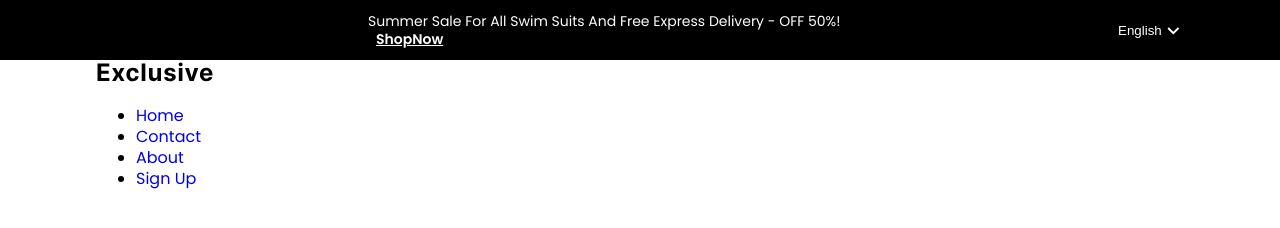
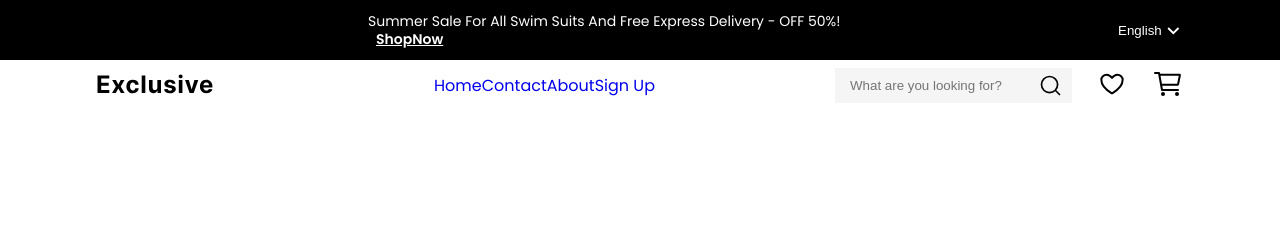
Before and after one commit to mahmood-mohie/super-shopping, a website: page index.html in a window 1280 px wide. Drawn offline with Linux system fonts and the light colour scheme.

Commit message:
create header markup

```diff
--- a/app/scss/_globals.scss
+++ b/app/scss/_globals.scss
@@ -16,6 +16,7 @@ body {
     margin: 0;
     padding: 0;
     line-height: 1.3;
+    color: $black;
 }
 a, a:visited , a:hover {
     text-decoration: none;
--- /dev/null
+++ b/app/scss/_header.scss
@@ -0,0 +1,56 @@
+.header {
+    nav {
+        display: flex;
+        justify-content: space-between;
+        align-items: center;
+    }
+    &__logo {
+        svg {
+
+        }
+    }
+    &__links {
+        list-style-type: none;
+        display: flex;
+
+    }
+    &__widget {
+        display: flex;
+        a {
+            svg {
+                width: 32px;
+                height: 32px;
+            }
+            margin-left: 24px;
+        }
+
+    }
+    &__search {
+      position: relative;
+      input[type="text"] {
+        padding: 10px 45px 10px 15px;
+        border: 0;
+        background-color:$inputBg;
+      }
+      a {
+        position: absolute;
+        top: 4px;
+        right: 8px;
+            svg {
+                width: 27px;
+                height: 27px;
+            }
+        }
+    }
+
+
+    &__profile {
+        display: none;
+        background-image: url(../../images/icons/User=Off.svg);
+        width: 32px;
+        height: 32px;
+        background-repeat: no-repeat;
+        background-size: cover;
+    }
+
+}
--- a/app/scss/style.scss
+++ b/app/scss/style.scss
@@ -5,3 +5,4 @@
 
 @import "globals";
 @import "topHeader";
+@import "header";
--- a/index.html
+++ b/index.html
@@ -43,7 +43,30 @@
                     <li><a href="#">About</a></li>
                     <li><a href="#">Sign Up</a></li>
                 </ul>
-
+                <div class="header__widget">
+                    <div class="header__search">
+                        <input type="text" placeholder="What are you looking for?">
+                        <a href="#">
+                            <svg width="24" height="24" viewBox="0 0 24 24" fill="none" xmlns="http://www.w3.org/2000/svg">
+                                <path d="M20 20L16.2223 16.2156M18.3158 11.1579C18.3158 13.0563 17.5617 14.8769 16.2193 16.2193C14.8769 17.5617 13.0563 18.3158 11.1579 18.3158C9.2595 18.3158 7.43886 17.5617 6.0965 16.2193C4.75413 14.8769 4 13.0563 4 11.1579C4 9.2595 4.75413 7.43886 6.0965 6.0965C7.43886 4.75413 9.2595 4 11.1579 4C13.0563 4 14.8769 4.75413 16.2193 6.0965C17.5617 7.43886 18.3158 9.2595 18.3158 11.1579V11.1579Z" stroke="black" stroke-width="1.5" stroke-linecap="round"/>
+                            </svg>
+                        </a>
+                    </div>
+                    <a href="#" class="header__wishlist">
+                        <svg width="24" height="24" viewBox="0 0 24 24" fill="none" xmlns="http://www.w3.org/2000/svg">
+                            <path d="M8 5C5.7912 5 4 6.73964 4 8.88594C4 10.6185 4.7 14.7305 11.5904 18.8873C11.7138 18.961 11.8555 19 12 19C12.1445 19 12.2862 18.961 12.4096 18.8873C19.3 14.7305 20 10.6185 20 8.88594C20 6.73964 18.2088 5 16 5C13.7912 5 12 7.35511 12 7.35511C12 7.35511 10.2088 5 8 5Z" stroke="black" stroke-width="1.5" stroke-linecap="round" stroke-linejoin="round"/>
+                        </svg>
+                    </a>
+                    <a href="#" class="header__cart">
+                        <svg title="cart icon" width="24" height="24" viewBox="0 0 24 24" fill="none" xmlns="http://www.w3.org/2000/svg">
+                            <path d="M8.25 20.25C8.66421 20.25 9 19.9142 9 19.5C9 19.0858 8.66421 18.75 8.25 18.75C7.83579 18.75 7.5 19.0858 7.5 19.5C7.5 19.9142 7.83579 20.25 8.25 20.25Z" stroke="black" stroke-width="1.5" stroke-linecap="round" stroke-linejoin="round"/>
+                            <path d="M18.75 20.25C19.1642 20.25 19.5 19.9142 19.5 19.5C19.5 19.0858 19.1642 18.75 18.75 18.75C18.3358 18.75 18 19.0858 18 19.5C18 19.9142 18.3358 20.25 18.75 20.25Z" stroke="black" stroke-width="1.5" stroke-linecap="round" stroke-linejoin="round"/>
+                            <path d="M2.25 3.75H5.25L7.5 16.5H19.5" stroke="black" stroke-width="1.5" stroke-linecap="round" stroke-linejoin="round"/>
+                            <path d="M7.5 12.5H19.1925C19.2792 12.5001 19.3633 12.4701 19.4304 12.4151C19.4975 12.3601 19.5434 12.2836 19.5605 12.1986L20.9105 5.44859C20.9214 5.39417 20.92 5.338 20.9066 5.28414C20.8931 5.23029 20.8679 5.18009 20.8327 5.13717C20.7975 5.09426 20.7532 5.05969 20.703 5.03597C20.6528 5.01225 20.598 4.99996 20.5425 5H6" stroke="black" stroke-width="1.5" stroke-linecap="round" stroke-linejoin="round"/>
+                        </svg>
+                    </a>
+                    <a href="#" class="header__profile"></a>
+                </div>
             </nav>
         </div>
     </header>
```
Also changed, not shown: dist/style.css, 1 other file.
